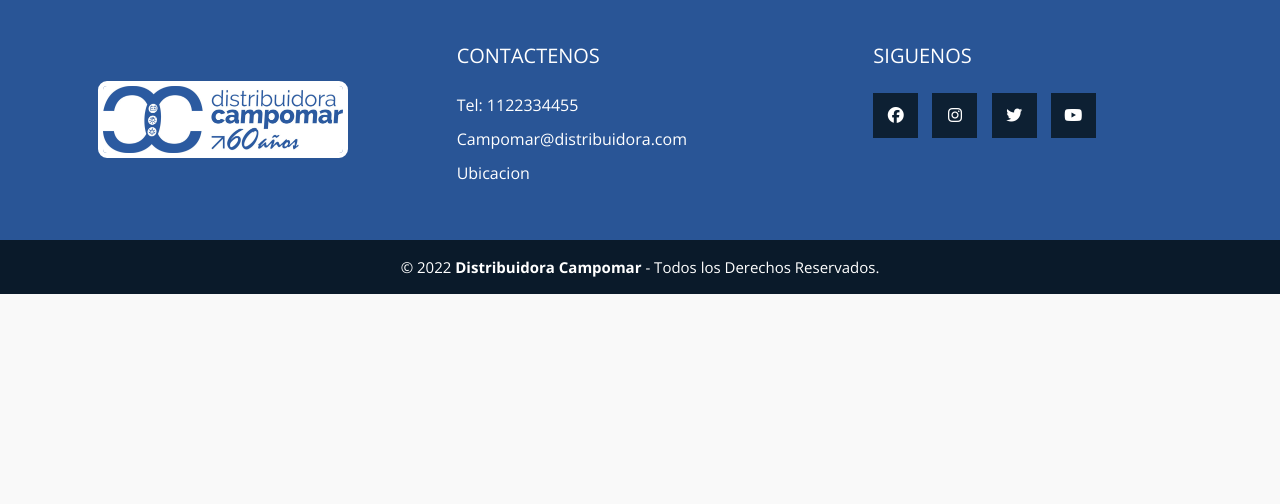
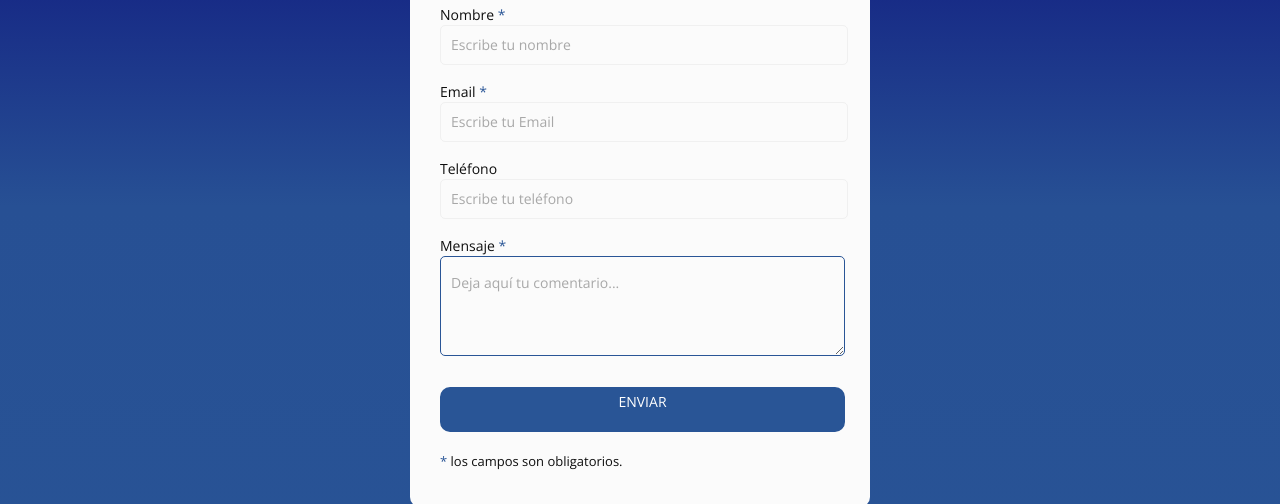
Before and after one commit to Alejandro1208/Campomar, a PHP site: page /index.html in a window 1280 px wide; the page is wider, and only the part inside the window is pictured. Shown: the part 4596-5100 px from the top of that part. Before the commit the page ends 4890 px from the top of that part, so only its background shows below. Run offline with PHP 8.4, Linux system fonts and the light colour scheme; some libraries are stand-ins or nearby versions; some web fonts are replaced.

Commit message:
Cambio de width

```diff
--- a/css/estilos.css
+++ b/css/estilos.css
@@ -7,6 +7,7 @@
 }
 /*:::::Pie de Pagina*/
 .pie-pagina{
+
     width: 100%;
     background-color: #295596;
 }
--- a/css/productos.css
+++ b/css/productos.css
@@ -37,7 +37,7 @@ h6{
 .lista img{
     align-items: center;
     justify-content: center;
-    padding-left: 30%;
+    padding-left: 20%;
 }
 
 @media screen and (max-width: 600px){
--- a/css/styles2.css
+++ b/css/styles2.css
@@ -190,6 +190,136 @@
   border: 5px solid #fff;
   border-radius: 9px;
 }
+
+.contact_form{
+	width: 460px;
+  height: auto;
+  margin: 80px auto;
+  margin-bottom: 0%;
+	border-radius: 10px;
+	padding-top: 30px;
+	padding-bottom: 20px;
+  background-color: #fbfbfb;
+  padding-left: 30px;
+}
+iframe{
+  padding-top: 30px;
+}
+
+.contacto{
+  background: rgb(41,85,150);
+  background: linear-gradient(0deg, rgba(41,85,150,1) 0%, rgba(39,80,148,1) 60%, rgba(9,9,121,1) 100%, rgba(9,14,125,1) 100%, rgba(0,212,255,1) 100%);
+  padding-top: 10px;
+  padding-bottom: 10px !important;
+}
+input{
+	background-color: #fbfbfb;
+	width: 408px;
+	height: 40px;
+	border-radius: 5px;
+	border-style: solid;
+	border-width: 1px;
+	border-color: #f0f0f0;
+	margin-top: 10px;
+	padding-left: 10px;
+  margin-bottom: 20px;
+}
+
+
+textarea{
+  background-color: #fbfbfb;
+	width: 405px;
+	height: 100px;
+	border-radius: 5px;
+	border-style: solid;
+	border-width: 1px;
+	border-color: #295596;
+	margin-top: 10px;
+	padding-left: 10px;
+  margin-bottom: 20px;
+  padding-top: 15px;
+}
+
+
+label{
+  display: block;
+	float: center;
+}
+
+
+#enviar{
+	height: 45px;
+	padding-left: 5px;
+	padding-right: 5px;
+	margin-bottom: 20px;
+	margin-top: 10px;
+	text-transform: uppercase;
+	background-color: #295596;
+	border-color: #295596;
+	border-style: solid;
+	border-radius: 10px;
+	width: 405px;
+  cursor: pointer;
+}
+
+
+button p{
+	color: #fff;
+}
+
+
+span{
+	color: #295596;
+}
+
+
+.aviso{
+	font-size: 13px;
+	color: #0e0e0e;
+}
+
+
+.h1-contacto{
+	font-size: 39px;
+	text-align: letf;
+	padding-bottom: 20px;
+	color: #295596;
+}
+
+
+h3{
+	font-size: 16px;
+	padding-bottom: 30px;
+	color: #0e0e0e;
+}
+
+
+p{
+	font-size: 14px;
+	color: #0e0e0e;
+}
+
+
+::-webkit-input-placeholder {
+ color: #a8a8a8;
+}
+
+
+::-webkit-textarea-placeholder {
+ color: #a8a8a8;
+}
+
+
+.formulario input:focus{
+	outline:0;
+	border: 1px solid #295596;
+}
+
+
+.formulario textarea:focus{
+	outline:0;
+	border: 1px solid #295596;
+}
 /*Fin Contactenos*/
 
 
@@ -220,4 +350,23 @@
     padding-left: 0%;
   }
 
+  .contact_form{
+    width: 300px;
+  }
+  input{
+    width: 240px;
+  }
+  #enviar{
+    width: 240px;
+  }
+  textarea{
+    width: 240px;
+  }
+  .h1-contacto{
+    font-size: 23px;
+    font-weight: 700;
+    color: #295596;
+    padding: 0%;
+    margin: 0%;
+  }
 }
--- a/css/time-lapse.css
+++ b/css/time-lapse.css
@@ -9,7 +9,7 @@
   text-align: center;
   padding-top: 100px;
   padding-bottom: 70px;
-  background-color: #f0f0f0;
+  background-color: #e3e0e0;
   font-size: 50px;
   color: #295596;
   font-weight: 600;
--- a/index.html
+++ b/index.html
@@ -12,7 +12,7 @@
         <link rel="stylesheet" href="./css/time-lapse.css">
         <link href="https://cdn.jsdelivr.net/npm/bootstrap@5.2.1/dist/css/bootstrap.min.css" rel="stylesheet" integrity="sha384-iYQeCzEYFbKjA/T2uDLTpkwGzCiq6soy8tYaI1GyVh/UjpbCx/TYkiZhlZB6+fzT" crossorigin="anonymous">
     </head>
-    <body>
+    <body style="overflow-x: hidden;">
 
         <!--Encabezado-->
         <div class="container-fuid menu">
@@ -24,26 +24,28 @@
                 </nav>
 
             </div>
-            <div class="row nav-principal">
+            <div id="inicio" class="row nav-principal">
                 <nav class="navbar navbar-expand-lg">
                     <div class="container-fluid">
-                        <img src="./img/logo.png" alt="" class="logo" width="200px" >
+                        <a  href="#"><img id="inicio" src="./img/logo.png" alt="" class="logo" width="200px"></a>
+
+
                         <button class="navbar-toggler" type="button" data-bs-toggle="collapse" data-bs-target="#navbarText" aria-controls="navbarText" aria-expanded="false" aria-label="Toggle navigation">
                         <span class="navbar-toggler-icon"></span>
                         </button>
                         <div class="collapse navbar-collapse" id="navbarText">
                             <ul class="navbar-nav me-auto mb-2 mb-lg-0">
                                 <li class="nav-item">
-                                    <a class="nav-link menu-principal active" aria-current="page" href="#">Inicio</a>
+                                    <a class="nav-link menu-principal active" aria-current="page" href="#inicio">Inicio</a>
                                 </li>
                                 <li class="nav-item">
-                                    <a class="nav-link menu-principal" href="#">La empresa</a>
+                                    <a class="nav-link menu-principal" href="#la-empresa">La empresa</a>
                                 </li>
                                 <li class="nav-item">
-                                    <a class="nav-link menu-principal" href="#">Productos</a>
+                                    <a class="nav-link menu-principal" href="#productos">Productos</a>
                                 </li>
                                 <li class="nav-item">
-                                    <a class="nav-link menu-principal" href="#">Contactenos</a>
+                                    <a class="nav-link menu-principal" href="#contactenos">Contactenos</a>
                                 </li>
                             </ul>
                             <span class="navbar-text">
@@ -106,7 +108,7 @@
         </div>
 
         <!--La empresa-->
-        <div class="container-fluid la-empresa-conteiner">
+        <div id="la-empresa" class="container-fluid la-empresa-conteiner">
             <div class="row">
                 <h2 class="la-empresa">
                     La empresa
@@ -119,9 +121,45 @@
             </div>
         </div>
 
+        <!--Linea de tiempo-->
+                <div class="timelapse-titulo">
+                    Nuestra historia
+                </div>
+                <section class="timeline add">
+                    <ol>
+                        <li>
+                            <div>
+                                <time>1934</time> At vero eos et accusamus et iusto odio dignissimos ducimus qui blanditiis praesentium At vero eos et accusamus et iusto odio dignissimos ducimus qui blanditiis praesentium
+                            </div>
+                        </li>
+                        <li>
+                            <div>
+                                <time>1937</time> Proin quam velit, efficitur vel neque vitae, rhoncus commodo mi. Suspendisse finibus mauris et bibendum molestie. Aenean ex augue, varius et pulvinar in, pretium non nisi.
+                            </div>
+                        </li>
+                        <li>
+                            <div>
+                                <time>1940</time> Proin iaculis, nibh eget efficitur varius, libero tellus porta dolor, at pulvinar tortor ex eget ligula. Integer eu dapibus arcu, sit amet sollicitudin eros.
+                            </div>
+                        </li>
+                        <li>
+                            <div>
+                                <time>1943</time> In mattis elit vitae odio posuere, nec maximus massa varius. Suspendisse varius volutpat mattis. Vestibulum id magna est.
+                            </div>
+                        </li>
+                        <li>
+                            <div>
+                                <time>1946</time> In mattis elit vitae odio posuere, nec maximus massa varius. Suspendisse varius volutpat mattis. Vestibulum id magna est.
+                            </div>
+                        </li>
+                        <li style="width: 100vh;"></li>
+                    </ol>
+                </section>
+        <!--Fin linea de tiempo-->
+
         <!--Productos-->
-        <h1>Productos</h1>
-        <div class="row">
+        <h1 id="productos" >Productos</h1>
+        <divclass="row">
             <div align="center">
                 <button class="btn filter-button" data-filter="all">Todas</button>
                 <button class="btn filter-button" data-filter="encendido">Encendido</button>
@@ -406,52 +444,51 @@
         </div>
         <!--Fin Productos-->
 
-        <!--Linea de tiempo-->
-        <div class="timelapse-titulo">
-            Nuestra historia
-        </div>
-        <section class="timeline add">
-            <ol>
-                <li>
-                    <div>
-                        <time>1934</time> At vero eos et accusamus et iusto odio dignissimos ducimus qui blanditiis praesentium At vero eos et accusamus et iusto odio dignissimos ducimus qui blanditiis praesentium
-                    </div>
-                </li>
-                <li>
-                    <div>
-                        <time>1937</time> Proin quam velit, efficitur vel neque vitae, rhoncus commodo mi. Suspendisse finibus mauris et bibendum molestie. Aenean ex augue, varius et pulvinar in, pretium non nisi.
-                    </div>
-                </li>
-                <li>
-                    <div>
-                        <time>1940</time> Proin iaculis, nibh eget efficitur varius, libero tellus porta dolor, at pulvinar tortor ex eget ligula. Integer eu dapibus arcu, sit amet sollicitudin eros.
-                    </div>
-                </li>
-                <li>
-                    <div>
-                        <time>1943</time> In mattis elit vitae odio posuere, nec maximus massa varius. Suspendisse varius volutpat mattis. Vestibulum id magna est.
-                    </div>
-                </li>
-                <li>
-                    <div>
-                        <time>1946</time> In mattis elit vitae odio posuere, nec maximus massa varius. Suspendisse varius volutpat mattis. Vestibulum id magna est.
-                    </div>
-                </li>
-                <li style="width: 100vh;"></li>
-            </ol>
-          </section>
-        <!--Fin linea de tiempo-->
+        <!--Contactenos-->
+        <div class="container-fluid contacto">
+            <div class="contact_form">
+                <div class="formulario">
+                <h1 class="h1-contacto">Dejanos tu mensaje</h1>
+                        <form action="index.php" method="post">
+                            <p>
+                                <label for="nombre" class="colocar_nombre">Nombre
+                                    <span class="obligatorio">*</span>
+                                </label>
+                                    <input type="text" name="name" id="nombre" required="obligatorio" placeholder="Escribe tu nombre">
+                            </p>
+                            <p>
+                                <label for="email" class="colocar_email">Email
+                                    <span class="obligatorio">*</span>
+                                </label>
+                                    <input type="email" name="mail" id="email" required="obligatorio" placeholder="Escribe tu Email">
+                            </p>
+                            <p>
+                                <label for="telefone" class="colocar_telefono">Teléfono
+                                </label>
+                                    <input type="tel" name="phone" id="telefono" placeholder="Escribe tu teléfono">
+                            </p>
+                            <p>
+                                <label for="mensaje" class="colocar_mensaje">Mensaje
+                                    <span class="obligatorio">*</span>
+                                </label>
+                                    <textarea name="message" class="texto_mensaje" id="mensaje" required="obligatorio" placeholder="Deja aquí tu comentario..."></textarea>
+                            </p>
+                            <button type="submit" name="enviar_formulario" id="enviar"><p>Enviar</p></button>
+                            <p class="aviso">
+                                <span class="obligatorio"> * </span>los campos son obligatorios.
+                            </p>
+                </form>
+                </div>
+            </div>
+            <div class="row">
+                <iframe src="https://www.google.com/maps/embed?pb=!1m18!1m12!1m3!1d3284.0168878894588!2d-58.38375908432954!3d-34.60373446500692!2m3!1f0!2f0!3f0!3m2!1i1024!2i768!4f13.1!3m3!1m2!1s0x4aa9f0a6da5edb%3A0x11bead4e234e558b!2sObelisco!5e0!3m2!1ses!2sar!4v1663464052457!5m2!1ses!2sar" width="100%" height="300" style="border:0; padding-left: 0%; padding-right: 0%;" allowfullscreen="" loading="lazy" referrerpolicy="no-referrer-when-downgrade"></iframe>
+            </div>
 
 
-        <!--Contactenos-->
-        <div class="container-fluid">
-            <div class="row">
-                <iframe src="https://www.google.com/maps/embed?pb=!1m18!1m12!1m3!1d3284.0168878894588!2d-58.38375908432954!3d-34.60373446500692!2m3!1f0!2f0!3f0!3m2!1i1024!2i768!4f13.1!3m3!1m2!1s0x4aa9f0a6da5edb%3A0x11bead4e234e558b!2sObelisco!5e0!3m2!1ses!2sar!4v1663464052457!5m2!1ses!2sar" width="100%" height="200" style="border:0;" allowfullscreen="" loading="lazy" referrerpolicy="no-referrer-when-downgrade"></iframe>
-            </div>
         </div>
 
         <!--Pie de pagina-->
-        <footer class="pie-pagina">
+        <footer id="contactenos" class="pie-pagina">
             <div class="grupo-1">
                 <div class="box">
                     <figure>
@@ -492,6 +529,7 @@
         <script src="https://kit.fontawesome.com/eb496ab1a0.js" crossorigin="anonymous"></script>
         <script src="./js/productos.js"></script>
         <script src="./js/time-lapse.js"></script>
+        <script src="./js/form.js"></script>
     </body>
 </html>
 </html>
```
Also changed, not shown: index.php (added, +24 -0 lines), productos.html (deleted, +0 -308 lines).
